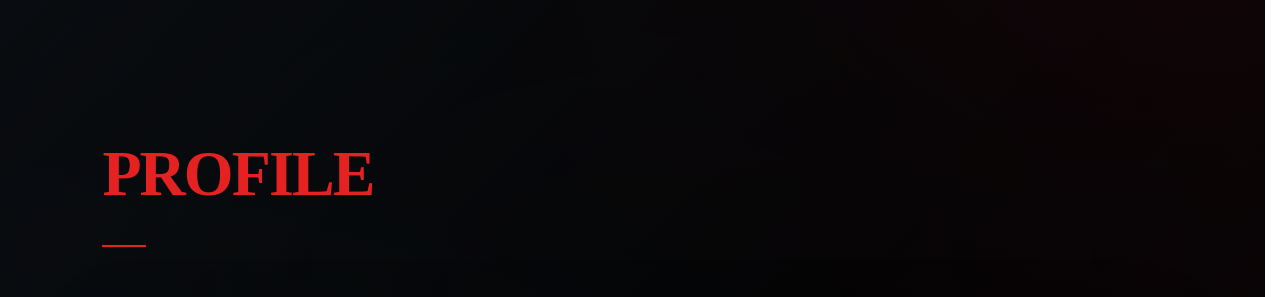
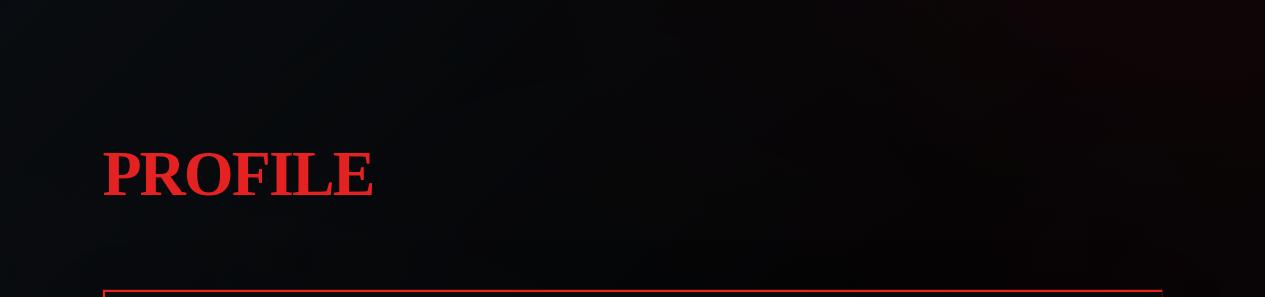
Before and after one commit to Le-1016/Le178.com, a plain HTML site: page index.html in a window 1280 px wide. Shown: the part 900-1197 px from the top of the page. Drawn offline with Linux system fonts and the light colour scheme.

Commit message:
Remove decorative red line from index section headings

```diff
--- a/index.html
+++ b/index.html
@@ -27,6 +27,7 @@
     header nav a.active:hover {
       color: var(--red-bright) !important;
     }
+    .section-heading::after { display: none !important; }
 
     /* Hero brand color override */
     .hero-brand .hero-le,
```
